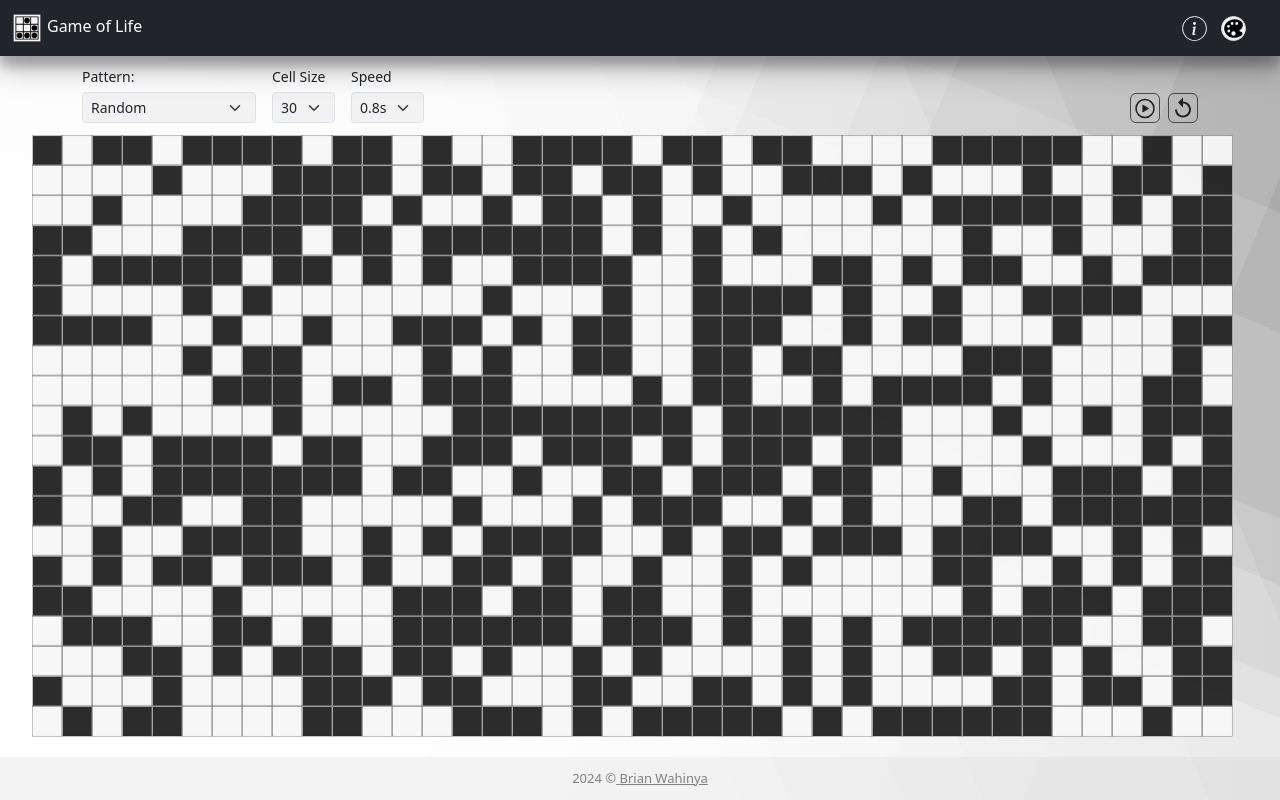
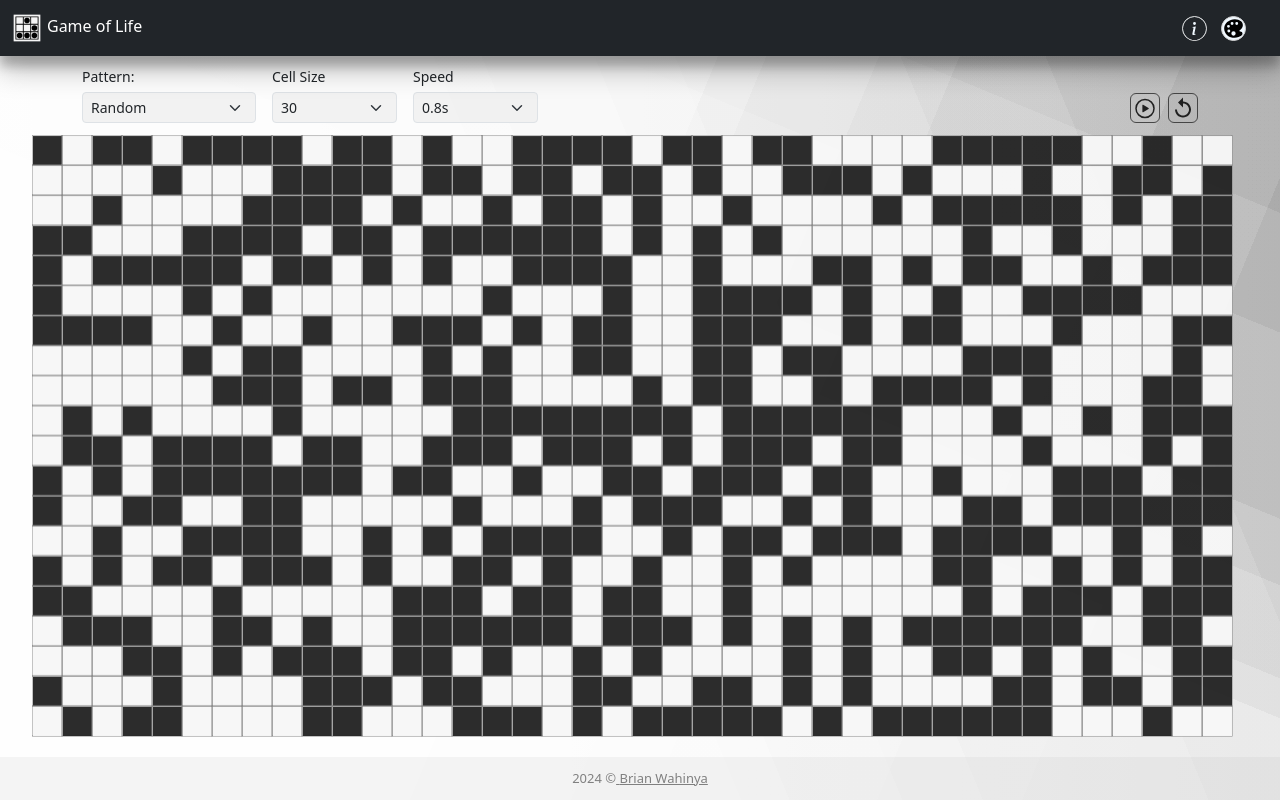
Before and after one commit to BrianWahinya/react-conway-game-of-life, a React (Vite) app: page / in a window 1280 px wide. Built offline with nearby package versions, Linux system fonts and the light colour scheme.

Commit message:
Hotfix: Select added min-width: 125px

```diff
--- a/src/components/Select/Select.jsx
+++ b/src/components/Select/Select.jsx
@@ -5,7 +5,6 @@ import "./css/select.css";
 const selectStyle = {
   outline: "none",
   boxShadow: "none",
-  // border: 'none', // Optional: if you want to remove the border entirely
 };
 
 const Select = ({ id, name, options, value, onChange }) => {
@@ -14,7 +13,7 @@ const Select = ({ id, name, options, value, onChange }) => {
       <Label for={id} sm={2} size="sm">
         {name}
       </Label>
-      <Col sm={10}>
+      <Col sm={12}>
         <Input
           id={id}
           name={name}
--- a/src/components/Select/css/select.css
+++ b/src/components/Select/css/select.css
@@ -6,4 +6,5 @@ label {
   background-color: rgba(237, 237, 237, 0.6549019608) !important;
   width: -moz-fit-content !important;
   width: fit-content !important;
+  min-width: 125px;
 }
```
